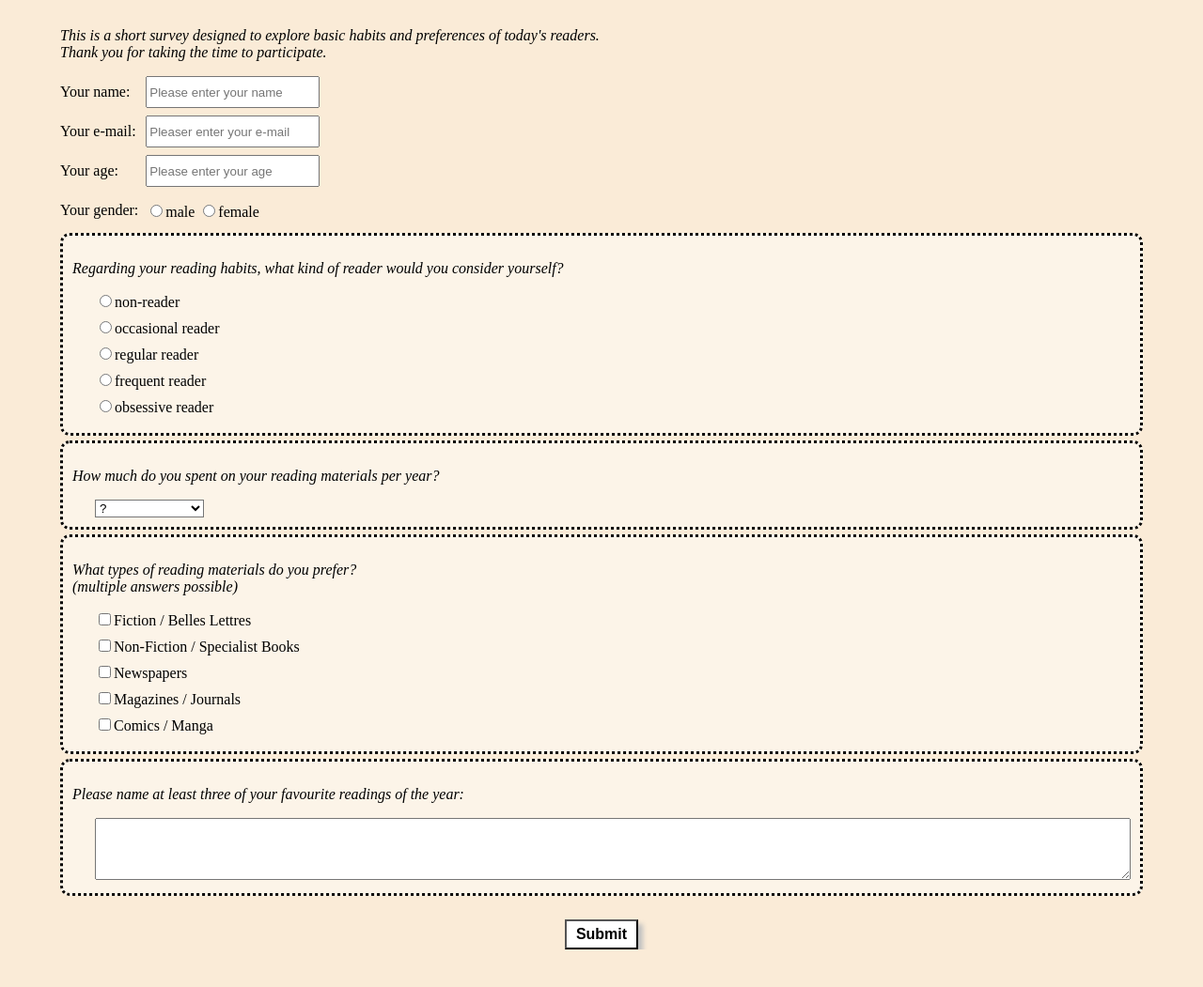
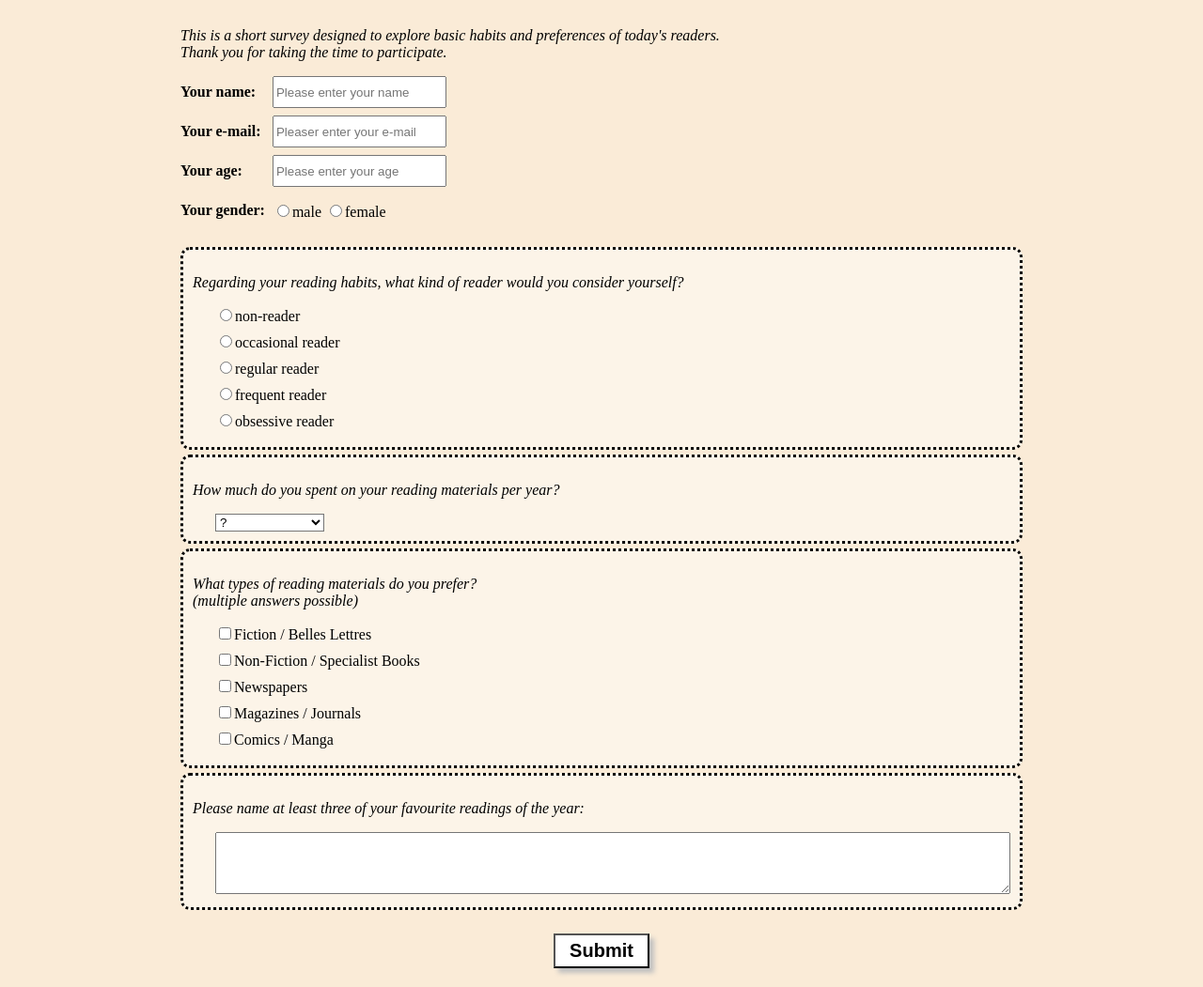
Before and after one commit to W-Seiffert/fcc_projects, a plain HTML site: page ResponsiveWebDesign/SurveyForm/index.html in a window 1280 px wide. Shown: the part 106-1157 px from the top of the page at 94% size. Before the commit the page ends 1117 px from the top, so only its background shows below. Drawn offline with Linux system fonts and the light colour scheme.

Commit message:
Update styles.css

```diff
--- a/ResponsiveWebDesign/SurveyForm/styles.css
+++ b/ResponsiveWebDesign/SurveyForm/styles.css
@@ -1,5 +1,5 @@
 body {
-  width: 90%;
+  width: 70%;
   margin: 0 auto;
   background: #FAEBD7;
 }
@@ -21,6 +21,10 @@ h1 {
   display: grid;
   grid-template-columns: max-content max-content;
   grid-gap: 8px;
+  margin-bottom: 20px;
+}
+.personal-data label:not(:last-child) {
+  font-weight: bold;
 }
 
 label {
@@ -56,10 +60,11 @@ select {
 input[type="submit"] {
   /* display: block; */
   margin-top: 20px;
-  padding: 5px 10px;
+  margin-bottom: 20px;
+  padding: 5px 15px;
   box-shadow: 5px 5px 5px silver;
   cursor: pointer;
   background-color: white;
-  font-size: 1em;
+  font-size: 1.25em;
   font-weight: bold;
 }
```
